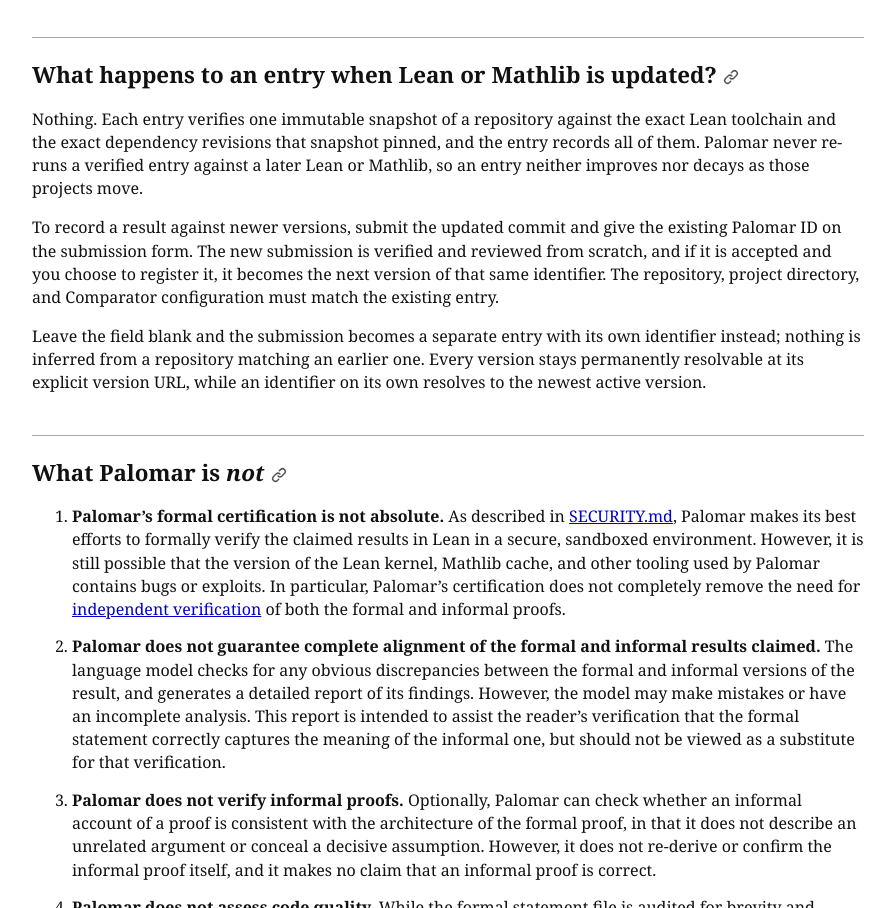
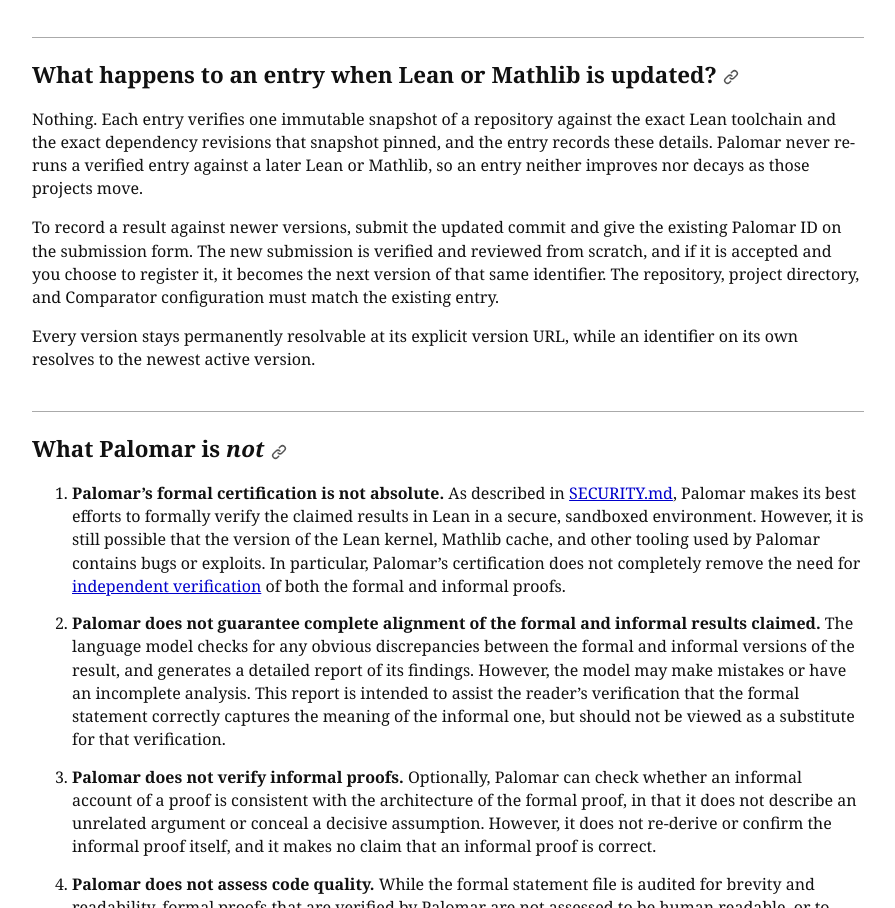
Before and after one commit to PalomarRegistry/PalomarWeb, a website: page about.html in a window 1280 px wide. Shown: the part 1964-2872 px from the top of the page, without its empty margins (192-1087 px from the left). Drawn offline with Linux system fonts and the light colour scheme.

Commit message:
Apply suggestions from code review
Co-authored-by: Kim Morrison <477956+kim-em@users.noreply.github.com>

```diff
--- a/about.html
+++ b/about.html
@@ -152,7 +152,7 @@
         <p>
           Nothing. Each entry verifies one immutable snapshot of a repository
           against the exact Lean toolchain and the exact dependency revisions
-          that snapshot pinned, and the entry records all of them. Palomar never
+          that snapshot pinned, and the entry records these details. Palomar never
           re-runs a verified entry against a later Lean or Mathlib, so an entry
           neither improves nor decays as those projects move.
         </p>
@@ -165,9 +165,7 @@
           configuration must match the existing entry.
         </p>
         <p>
-          Leave the field blank and the submission becomes a separate entry with
-          its own identifier instead; nothing is inferred from a repository
-          matching an earlier one. Every version stays permanently resolvable at
+          Every version stays permanently resolvable at
           its explicit version URL, while an identifier on its own resolves to
           the newest active version.
         </p>
```
